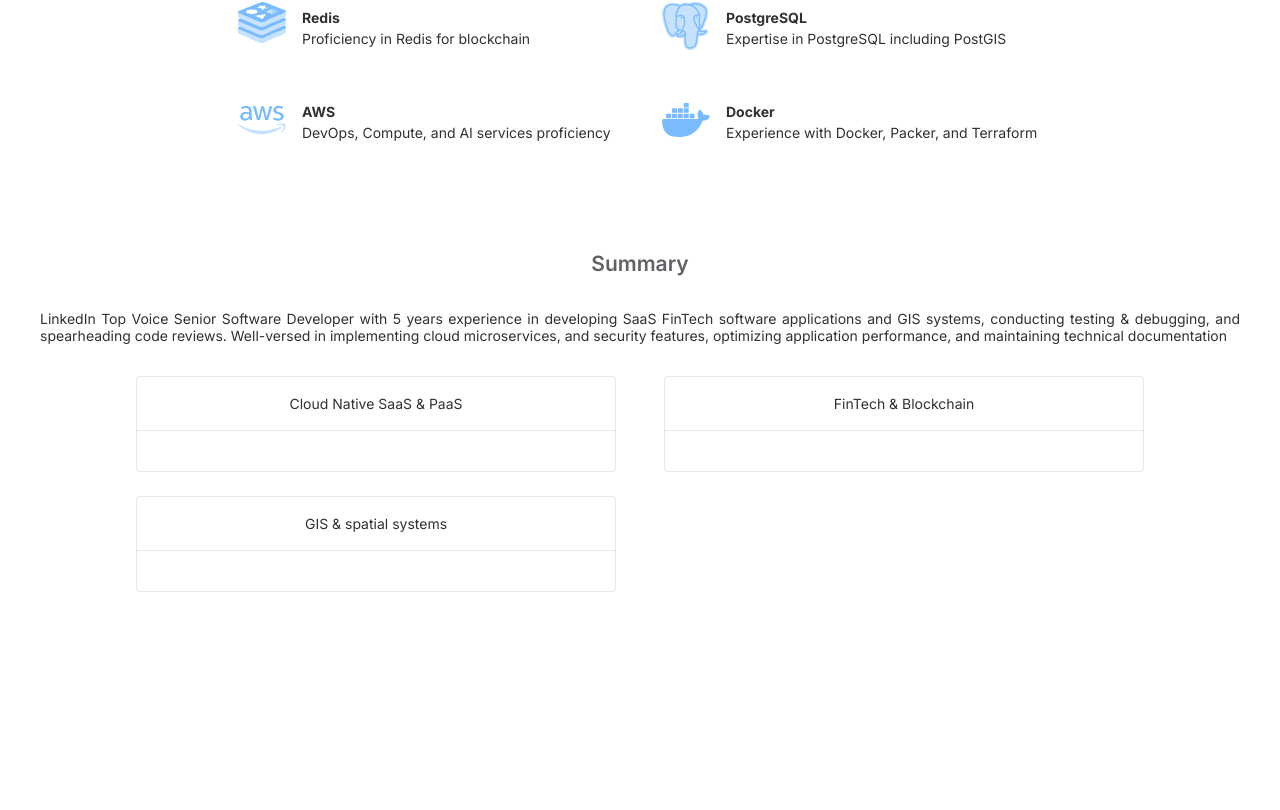
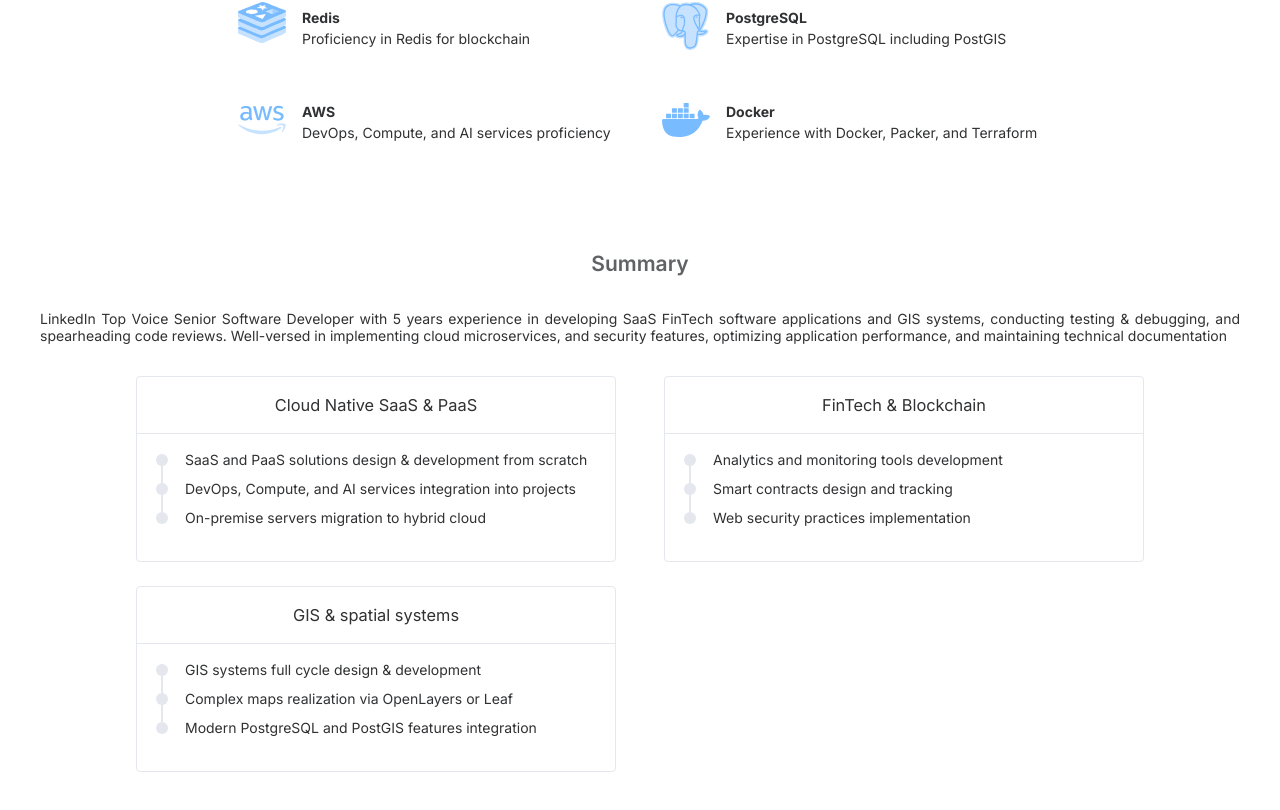
Before and after one commit to letUser/sotnikdev.tech, a Vue app: page /summary in a window 1280 px wide. Shown: the part 1048-1858 px from the top of the page. Before the commit the page ends 1720 px from the top, so only its background shows below. Built offline with nearby package versions, Linux system fonts and the light colour scheme.

Commit message:
cards content, small fixes

```diff
--- a/components.d.ts
+++ b/components.d.ts
@@ -22,6 +22,8 @@ declare module 'vue' {
     ElDropdownMenu: typeof import('element-plus/es')['ElDropdownMenu']
     ElIcon: typeof import('element-plus/es')['ElIcon']
     ElSwitch: typeof import('element-plus/es')['ElSwitch']
+    ElTimeline: typeof import('element-plus/es')['ElTimeline']
+    ElTimelineItem: typeof import('element-plus/es')['ElTimelineItem']
     GitHub: typeof import('./src/components/icons/GitHub.vue')['default']
     LinkedIn: typeof import('./src/components/icons/LinkedIn.vue')['default']
     LinkedInBadge: typeof import('./src/components/LinkedInBadge.vue')['default']
--- a/index.html
+++ b/index.html
@@ -1,10 +1,20 @@
-<!DOCTYPE html>
+<!doctype html>
 <html lang="en">
   <head>
-    <meta charset="UTF-8">
-    <link rel="icon" href="/favicon.ico">
-    <meta name="viewport" content="width=device-width, initial-scale=1.0">
-    <title>Vite App</title>
+    <meta charset="UTF-8" />
+    <link rel="icon" href="/favicon.ico" />
+    <meta
+      name="keywords"
+      content="HTML, CSS, JavaScript, TypeScript, Vue, React, Python, AWS, Redis, PostgreSQL, Docker, Cloud Native, SaaS, PaaS, GIS, FinTech, Blockchain, Frontend, Backend, Fullstack, Development"
+    />
+    <meta name="description" content="Software Developer personal web site" />
+    <meta name="author" content="Dan Sotnik" />
+    <meta property="og:title" content="Dan Sotnik, A Software Developer" />
+    <meta property="og:image" content="img" src="src/assets/og-image.jpg" />
+    <meta property="og:type" content="article" />
+    <meta roperty="og:url" content="https://www.sotnikdev.tech/" />
+    <meta name="viewport" content="width=device-width, initial-scale=1.0" />
+    <title>Dan Sotnik Software Developer | Vue React Python AWS</title>
   </head>
   <body>
     <div id="app"></div>
--- a/src/components/LinkedInBadge.vue
+++ b/src/components/LinkedInBadge.vue
@@ -35,6 +35,7 @@ onMounted(() => {
 
 const isLIclosed = ref(Boolean(sessionStorage.getItem('sotnikdev.tech:isLIclosed')))
 const isBadgeHidden = ref(true)
+const noDisplay = ref(true)
 
 /**
  * Handle closing of LinkedIn badge by user
@@ -67,6 +68,9 @@ function createAnimationsQuery(): void {
         const parent = badgeWrapper.parentElement as HTMLElement
         parent.onmouseleave = () => (isBadgeHidden.value = true)
 
+        // remove 'display: none' from bookmark
+        noDisplay.value = false
+
         // in 2 sec
         setTimeout(() => {
           //hide badge
@@ -90,7 +94,8 @@ function createAnimationsQuery(): void {
     <div
       :class="{
         'linkedin-popper-bookmark': true,
-        'linkedin-popper-bookmark--hidden': !isBadgeHidden
+        'linkedin-popper-bookmark--hidden': !isBadgeHidden,
+        'linkedin-popper-bookmark--display-none': noDisplay
       }"
     >
       <div class="linkedin-popper-bookmark-icons" @mouseenter="isBadgeHidden = false">
@@ -157,6 +162,10 @@ function createAnimationsQuery(): void {
       transition: opacity 0.35s ease-in-out;
     }
 
+    &--display-none {
+      visibility: hidden;
+    }
+
     &-icons {
       cursor: pointer;
       border: 1px solid var(--el-border-color-darker);
--- a/src/components/NavMenu.vue
+++ b/src/components/NavMenu.vue
@@ -82,7 +82,7 @@ function setActiveMenu($event: Event): void {
   align-items: center;
   padding: 0 2rem;
   border-bottom: 1px solid var(--el-border-color);
-  background-image: radial-gradient(transparent 1px, var(--bg-color) 1px);
+  background-image: radial-gradient(transparent 1px, var(--el-bg-color) 1px);
   background-size: 4px 4px;
   backdrop-filter: saturate(50%) blur(4px);
   -webkit-backdrop-filter: saturate(50%) blur(4px);
--- a/src/components/SummaryInfo.vue
+++ b/src/components/SummaryInfo.vue
@@ -15,13 +15,40 @@
 
     <div class="summary-cards">
       <el-card shadow="hover" class="summary-cards-item">
-        <template #header>Cloud Native SaaS & PaaS</template>
+        <template #header><h3>Cloud Native SaaS & PaaS</h3></template>
+        <div class="summary-cards-item-content">
+          <el-timeline class="card-custom-list" style="max-width: 460px">
+            <el-timeline-item>
+              SaaS and PaaS solutions design & development from scratch
+            </el-timeline-item>
+            <el-timeline-item>
+              DevOps, Compute, and AI services integration into projects
+            </el-timeline-item>
+            <el-timeline-item> On-premise servers migration to hybrid cloud </el-timeline-item>
+          </el-timeline>
+        </div>
       </el-card>
+
       <el-card shadow="hover" class="summary-cards-item">
-        <template #header>FinTech & Blockchain</template>
+        <template #header><h3>FinTech & Blockchain</h3></template>
+        <div class="summary-cards-item-content">
+          <el-timeline class="card-custom-list" style="max-width: 460px">
+            <el-timeline-item> Analytics and monitoring tools development </el-timeline-item>
+            <el-timeline-item> Smart contracts design and tracking </el-timeline-item>
+            <el-timeline-item> Web security practices implementation </el-timeline-item>
+          </el-timeline>
+        </div>
       </el-card>
+
       <el-card shadow="hover" class="summary-cards-item">
-        <template #header>GIS & spatial systems</template>
+        <template #header><h3>GIS & spatial systems</h3></template>
+        <div class="summary-cards-item-content">
+          <el-timeline class="card-custom-list" style="max-width: 460px">
+            <el-timeline-item> GIS systems full cycle design & development </el-timeline-item>
+            <el-timeline-item> Complex maps realization via OpenLayers or Leaf </el-timeline-item>
+            <el-timeline-item> Modern PostgreSQL and PostGIS features integration </el-timeline-item>
+          </el-timeline>
+        </div>
       </el-card>
     </div>
   </div>
@@ -47,9 +74,25 @@
 
       &-item {
         width: 480px;
+        transition: none;
 
         &:hover {
           transform: translateY(-10px);
+        }
+
+        &-content {
+          text-align: justify;
+          display: flex;
+          flex-direction: column;
+
+          .card-custom-list {
+            max-width: 460px;
+            padding: 0;
+
+            .el-timeline-item {
+              padding-bottom: 4px;
+            }
+          }
         }
       }
     }
```
Also changed, not shown: src/assets/og-image.jpg (added).
